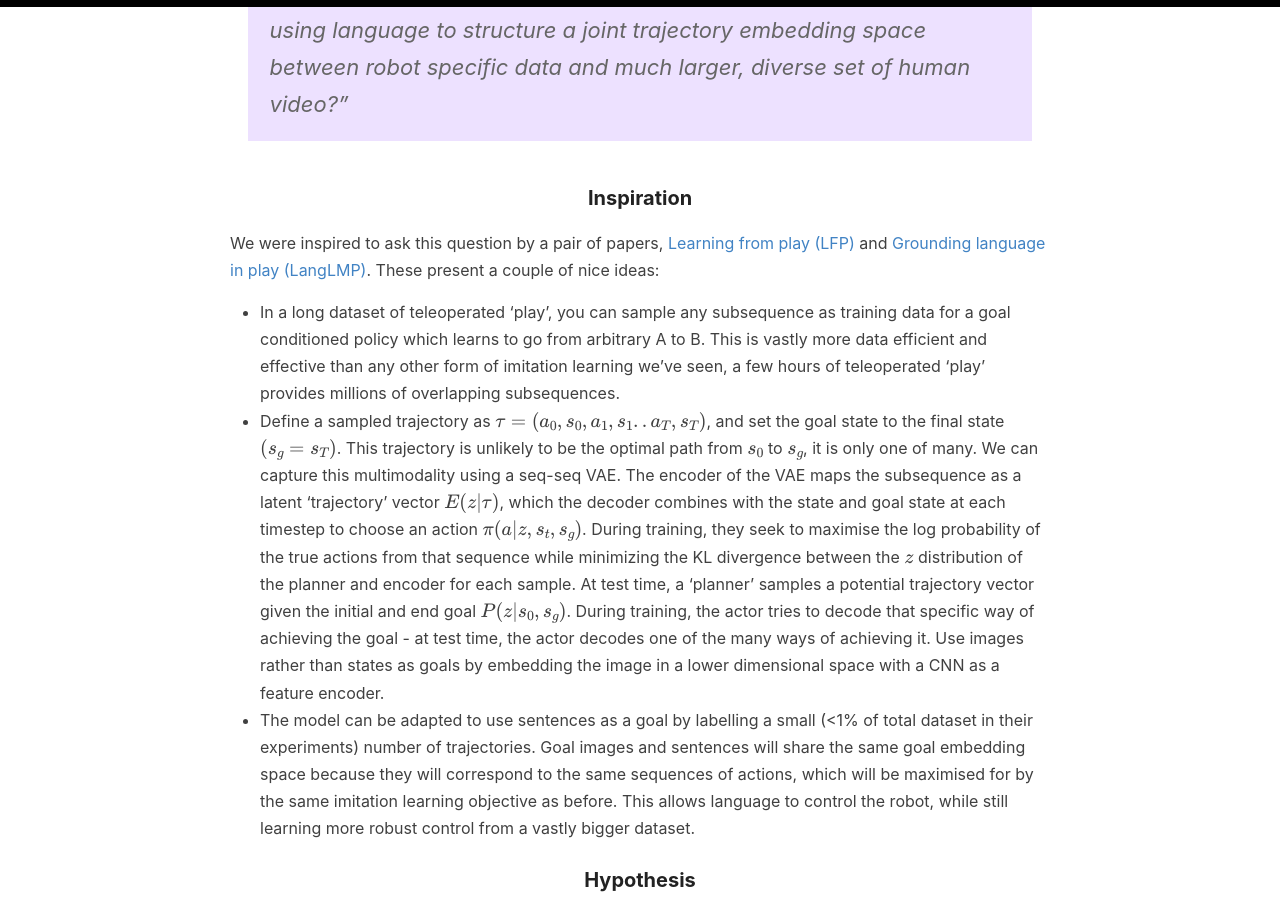
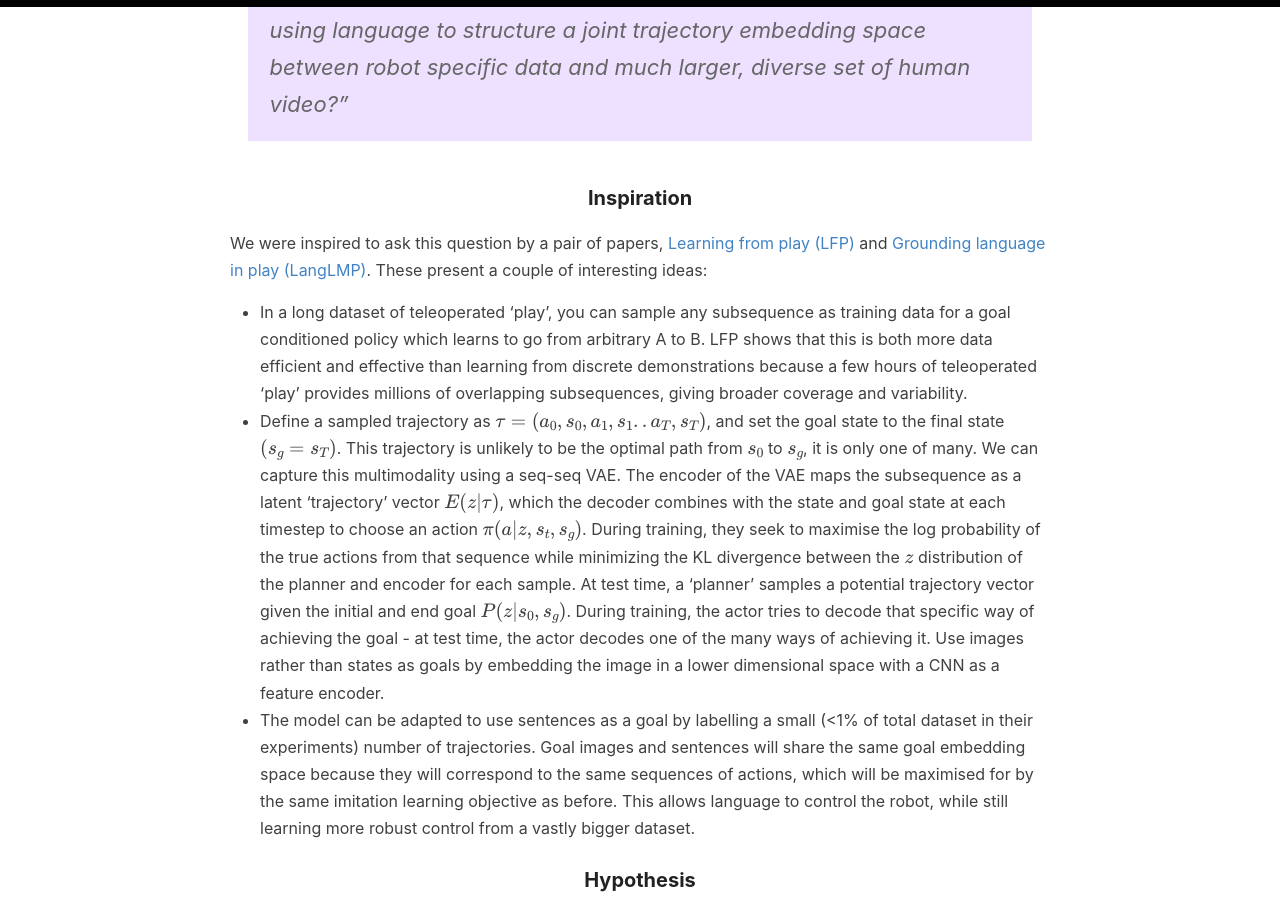
Before and after one commit to sholtodouglas/sholtodouglas.github.io, a Jekyll site: the page built from _posts/2020-12-18-LearningFromPlayAndLanguage.md, in a window 1280 px wide and 900 px high, scrolled down 1174 px. Built offline with Jekyll 4.4.1, drawn with Linux system fonts in a browser that asks for light colours; formulas are drawn with MathJax 3.

Commit message:
Update 2020-12-18-LearningFromPlayAndLanguage.md

```diff
--- a/_posts/2020-12-18-LearningFromPlayAndLanguage.md
+++ b/_posts/2020-12-18-LearningFromPlayAndLanguage.md
@@ -19,8 +19,8 @@ categories: [play, language, imitation, latent]
 > "Can we enable fast transfer learning to new scenes or behaviours by using language to structure a joint trajectory embedding space between robot specific data and much larger, diverse set of human video?"
 
 ### Inspiration
-We were inspired to ask this question by a pair of papers, [Learning from play (LFP)](https://learning-from-play.github.io/) and [Grounding language in play (LangLMP)](https://arxiv.org/abs/2005.07648). These present a couple of nice ideas:
-- In a long dataset of teleoperated 'play', you can sample any subsequence as training data for a goal conditioned policy which learns to go from arbitrary A to B. This is vastly more data efficient and effective than any other form of imitation learning we've seen, a few hours of teleoperated 'play' provides millions of overlapping subsequences.
+We were inspired to ask this question by a pair of papers, [Learning from play (LFP)](https://learning-from-play.github.io/) and [Grounding language in play (LangLMP)](https://arxiv.org/abs/2005.07648). These present a couple of interesting ideas:
+- In a long dataset of teleoperated 'play', you can sample any subsequence as training data for a goal conditioned policy which learns to go from arbitrary A to B. LFP shows that this is both more data efficient and effective than learning from discrete demonstrations because a few hours of teleoperated 'play' provides millions of overlapping subsequences, giving broader coverage and variability.
 - Define a sampled trajectory as $ \tau = (a_0,s_0,a_1,s_1 .. a_T, s_T) $, and set the goal state to the final state $ (s_g = s_T) $. This trajectory is unlikely to be the optimal path from $ s_0 $ to $s_g $, it is only one of many.  We can capture this multimodality using a seq-seq VAE. The encoder of the VAE maps the subsequence as a latent 'trajectory' vector $E(z \| \tau ) $, which the decoder combines with the state and goal state at each timestep to choose an action $\pi(a \|z,s_t, s_g)$. During training, they seek to maximise the log probability of the true actions from that sequence while minimizing the KL divergence between the $z$ distribution of the planner and encoder for each sample. At test time, a 'planner' samples a potential trajectory vector given the initial and end goal $P(z \|s_0, s_g)$. During training, the actor tries to decode that specific way of achieving the goal - at test time, the actor decodes one of the many ways of achieving it. Use images rather than states as goals by embedding the image in a lower dimensional space with a CNN as a feature encoder.
 - The model can be adapted to use sentences as a goal by labelling a small (<1% of total dataset in their experiments) number of trajectories. Goal images and sentences will share the same goal embedding space because they will correspond to the same sequences of actions, which will be maximised for by the same imitation learning objective as before. This allows language to control the robot, while still learning more robust control from a vastly bigger dataset.
 
```
